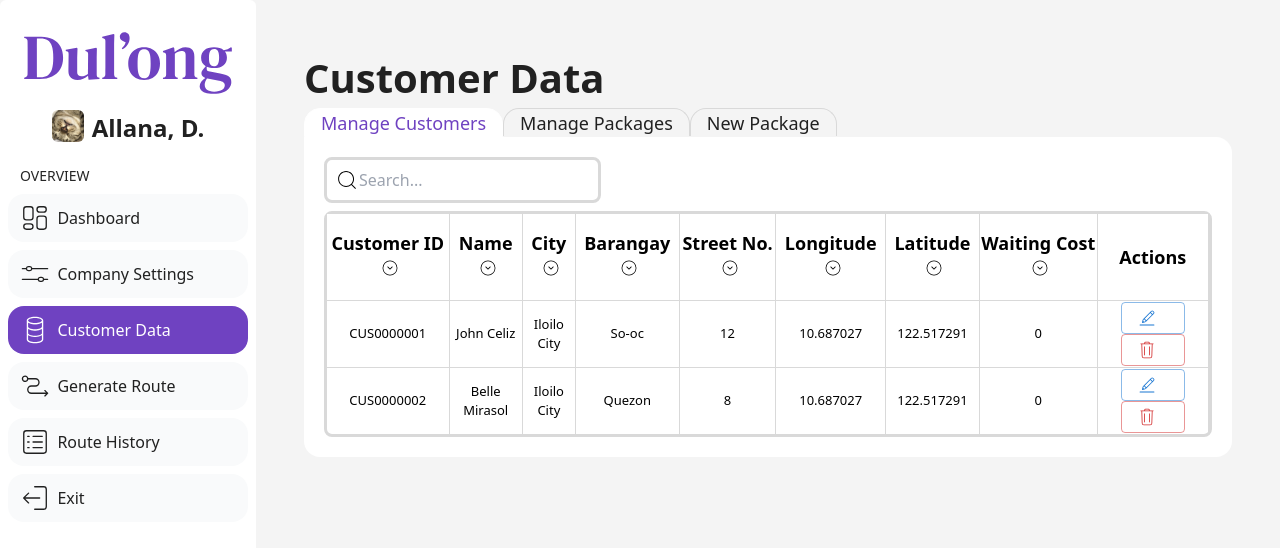
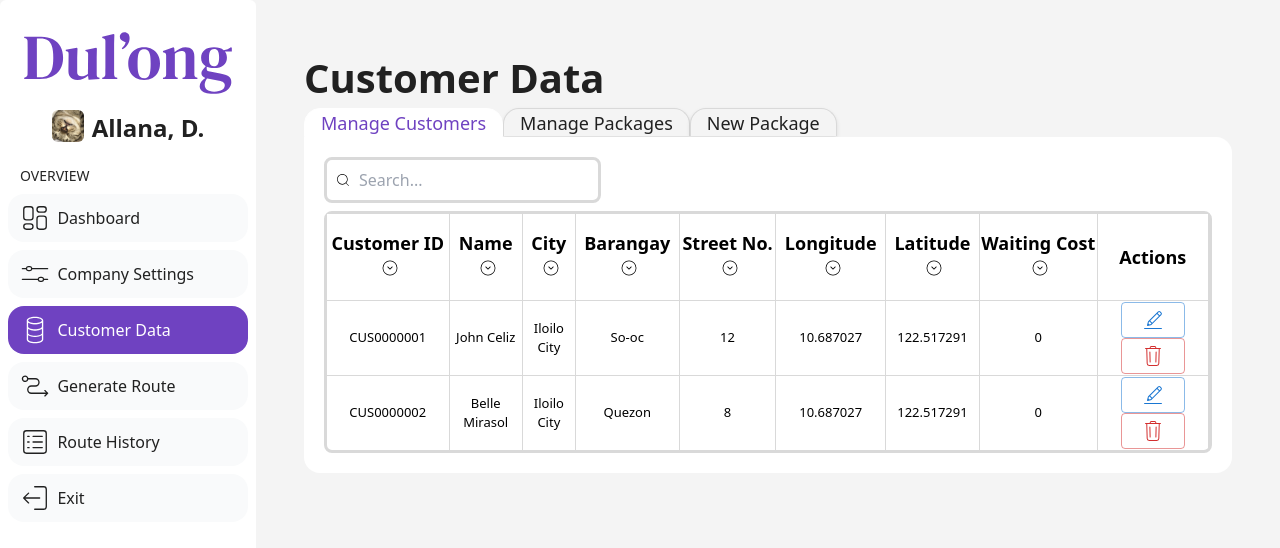
Before and after one commit to D-D-M-Y/dul-ong-administrative-frontend, a Next.js app: page /customer-data in a window 1280 px wide. Shown: the top 548 px of the page. Built offline with nearby package versions, Linux system fonts and the light colour scheme.

Commit message:
fixed icons

```diff
--- a/src/app/company-settings/manage-foos/page.tsx
+++ b/src/app/company-settings/manage-foos/page.tsx
@@ -26,8 +26,16 @@ const entities: Entity[] = [
   dateAdded: new Date(),
   lastLogin: new Date(),
   actions: [
-    <Button variant="outlined" color="primary"  startIcon={<CiEdit />}> </Button>,
-    <Button variant="outlined" color="error"  startIcon={<CiTrash />}> </Button>,
+    <Button variant="outlined" color="primary" >
+      <div className="button-content">
+        <CiEdit size ={24} />
+      </div>
+    </Button>,
+    <Button variant="outlined" color="error">
+      <div className="button-content">
+      <CiTrash size ={24}/>
+    </div>
+  </Button>
   ],
 } ,
 { name: "John Celiz",
@@ -36,8 +44,16 @@ const entities: Entity[] = [
   dateAdded: new Date(),
   lastLogin: new Date(),
   actions: [
-    <Button variant="outlined" color="primary"  startIcon={<CiEdit />}> </Button>,
-    <Button variant="outlined" color="error"  startIcon={<CiTrash />}> </Button>,
+  <Button variant="outlined" color="primary" >
+    <div className="button-content">
+      <CiEdit size ={24} />
+    </div>
+  </Button>,
+  <Button variant="outlined" color="error">
+    <div className="button-content">
+    <CiTrash size ={24}/>
+  </div>
+</Button>
   ],
 },
 ];
--- a/src/app/company-settings/page.tsx
+++ b/src/app/company-settings/page.tsx
@@ -28,8 +28,16 @@ const entities: Entity[] = [
   dateAdded: new Date(),
   lastLogin: new Date(),
   actions: [
-    <Button variant="outlined" color="primary"  startIcon={<CiEdit />}> </Button>,
-    <Button variant="outlined" color="error"  startIcon={<CiTrash />}> </Button>,
+    <Button variant="outlined" color="primary" >
+    <div className="button-content">
+      <CiEdit size ={24} />
+    </div>
+  </Button>,
+  <Button variant="outlined" color="error">
+    <div className="button-content">
+    <CiTrash size ={24}/>
+  </div>
+</Button>
   ],
 } ,
 { name: "Allana Yzabelle Diaz",
@@ -38,8 +46,16 @@ const entities: Entity[] = [
   dateAdded: new Date(),
   lastLogin: new Date(),
   actions: [
-    <Button variant="outlined" color="primary"  startIcon={<CiEdit />}> </Button>,
-    <Button variant="outlined" color="error"  startIcon={<CiTrash />}> </Button>,
+    <Button variant="outlined" color="primary" >
+    <div className="button-content">
+      <CiEdit size ={24} />
+    </div>
+  </Button>,
+  <Button variant="outlined" color="error">
+    <div className="button-content">
+    <CiTrash size ={24}/>
+  </div>
+</Button>
   ],
 },
 ];
--- a/src/app/customer-data/manage-packages/page.tsx
+++ b/src/app/customer-data/manage-packages/page.tsx
@@ -39,8 +39,16 @@ const entities: Entity[] = [
   customerID: "CUS0000001",
   routeID: "ROU0000001",
   actions: [
-    <Button variant="outlined" color="primary"  startIcon={<CiEdit />}> </Button>,
-    <Button variant="outlined" color="error"  startIcon={<CiTrash />}> </Button>,
+    <Button variant="outlined" color="primary" >
+    <div className="button-content">
+      <CiEdit size ={24} />
+    </div>
+  </Button>,
+  <Button variant="outlined" color="error">
+    <div className="button-content">
+    <CiTrash size ={24}/>
+  </div>
+</Button>
   ],}
   // ... more entities
 ];
--- a/src/app/customer-data/page.tsx
+++ b/src/app/customer-data/page.tsx
@@ -34,8 +34,16 @@ const entities: Entity[] = [
   latitude: 122.517291,
   waitingCost: 0.0,
   actions: [
-    <Button variant="outlined" color="primary"  startIcon={<CiEdit />}> </Button>,
-    <Button variant="outlined" color="error"  startIcon={<CiTrash />}> </Button>,
+    <Button variant="outlined" color="primary" >
+      <div className="button-content">
+        <CiEdit size ={24} />
+      </div>
+    </Button>,
+    <Button variant="outlined" color="error">
+      <div className="button-content">
+      <CiTrash size ={24}/>
+    </div>
+  </Button>
   ],},
 {
   customerID: "CUS0000002",
@@ -47,8 +55,16 @@ const entities: Entity[] = [
   latitude: 122.517291,
   waitingCost: 0.0,
   actions: [
-    <Button variant="outlined" color="primary"  startIcon={<CiEdit />}> </Button>,
-    <Button variant="outlined" color="error"  startIcon={<CiTrash />}> </Button>,
+    <Button variant="outlined" color="primary" >
+      <div className="button-content">
+        <CiEdit size ={24} />
+      </div>
+    </Button>,
+    <Button variant="outlined" color="error">
+      <div className="button-content">
+      <CiTrash size ={24}/>
+    </div>
+  </Button>
   ],}
   // ... more entities
 ];
--- a/src/app/route-history/page.tsx
+++ b/src/app/route-history/page.tsx
@@ -34,7 +34,11 @@ const entities: Entity[] = [
   gas: 50,
   carryingCapacity: 1000,
   actions: [
-    <Button variant="outlined" color="error" startIcon={<CiTrash />}> </Button>,
+  <Button variant="outlined" color="error" className ="square-button">
+    <div className="button-content">
+    <CiTrash size ={24}/>
+  </div>
+</Button>
   ],}
   // ... more entities
 ];
--- a/src/app/ui/global.css
+++ b/src/app/ui/global.css
@@ -159,6 +159,7 @@ h4 {                   /*name in sidenav*/
   padding-left: 1rem;
   padding-right: 1rem;
   z-index: 0;
+  box-shadow: 0px 2px 4px rgba(0, 0, 0, 0.1);
 }
 
 .customborder-body {
@@ -227,9 +228,18 @@ td {
   display: flex;
   align-items: center;
   padding-left: 0.5rem;
+  border: 0;
+  width: 0;
 }
 
 .search-input input {
   padding-left: 0.5rem;
   flex: 1;
+  border: 0;
 }
+
+.button-content {
+  display: flex; /* Enable flexbox layout */
+  align-items: center; /* Align content vertically */
+  justify-content: center; /* Center content horizontally */
+}
--- a/src/app/ui/tables/searchbar.tsx
+++ b/src/app/ui/tables/searchbar.tsx
@@ -5,7 +5,7 @@ import { CiSearch } from "react-icons/ci";
 const SearchBar: React.FC = () => {
   return (
     <div className="searchbar">
-        <CiSearch size={24}/>
+        <CiSearch size={24} className='pr-2'/>
       <input
         type="text"
         placeholder="Search..."
```
